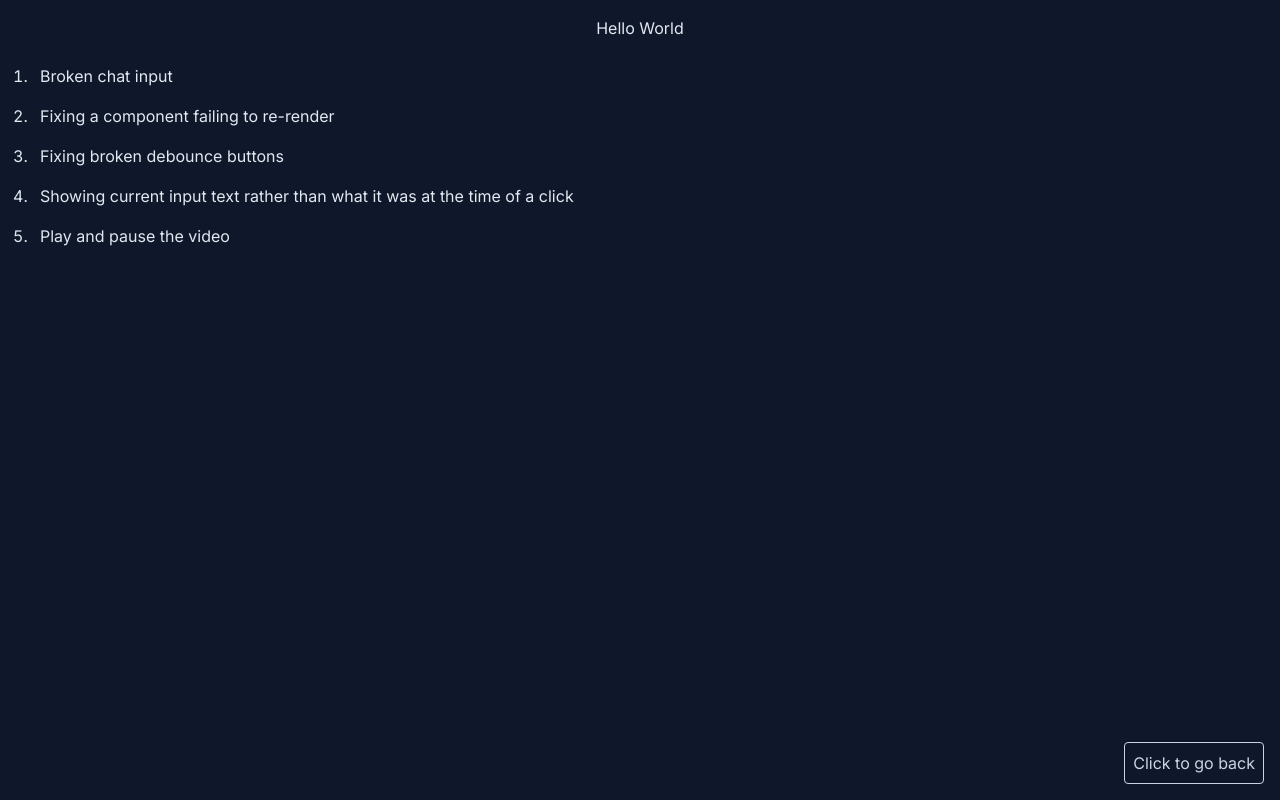
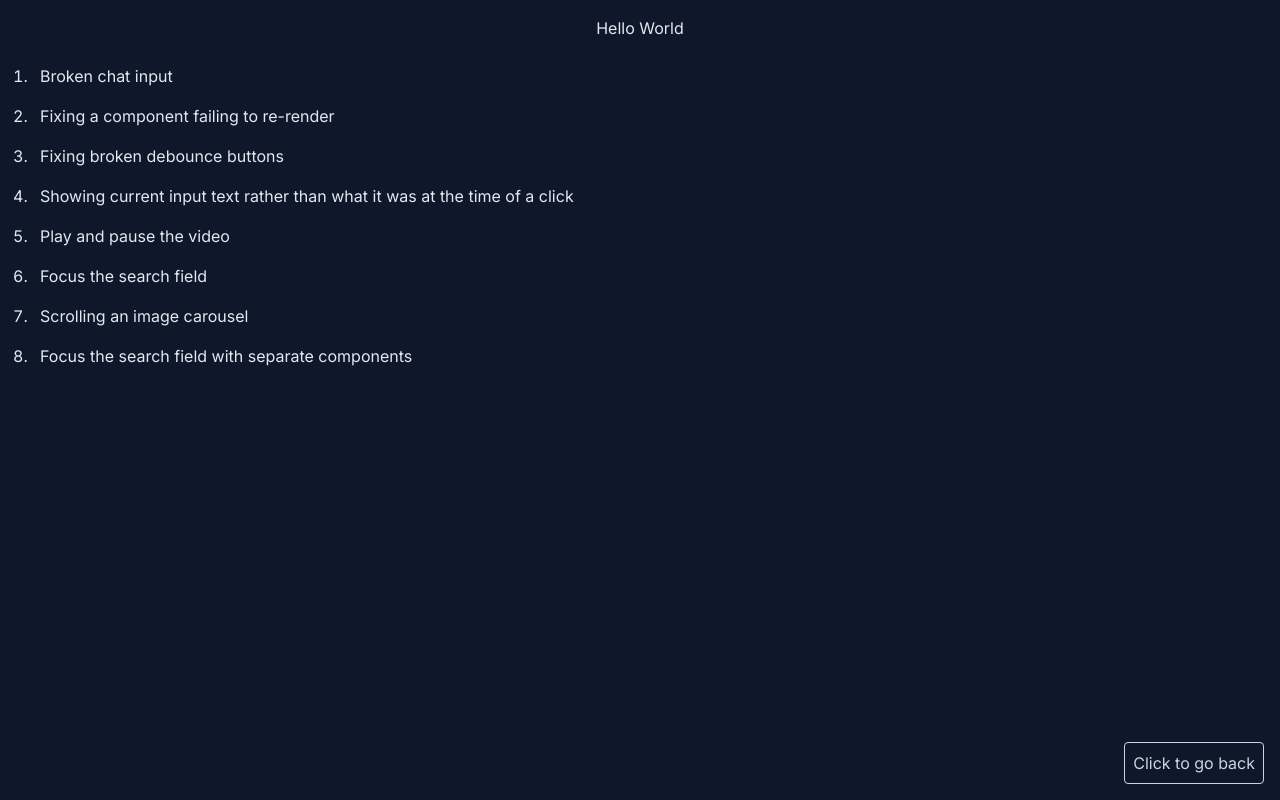
Before and after one commit to KrzysztofSnopek/exercises-and-codewars, a Next.js app: page /refTasks in a window 1280 px wide. Built offline with nearby package versions, Linux system fonts and the light colour scheme.

Commit message:
Adds starting code to the focus input onClick exercise

```diff
--- /dev/null
+++ b/src/app/refTasks/focusInput/page.tsx
@@ -0,0 +1,14 @@
+"use client";
+
+// Make it so that clicking the “Search” button puts focus into the field.
+
+export default function Page() {
+  return (
+    <>
+      <nav>
+        <button>Search</button>
+      </nav>
+      <input placeholder="Looking for something?" />
+    </>
+  );
+}
--- a/src/app/refTasks/page.tsx
+++ b/src/app/refTasks/page.tsx
@@ -31,6 +31,19 @@ export default function Home() {
           <li className="p-2 list-decimal">
             <Link href="/refTasks/playVideo">Play and pause the video</Link>
           </li>
+          <li className="p-2 list-decimal">
+            <Link href="/refTasks/focusInput">Focus the search field</Link>
+          </li>
+          <li className="p-2 list-decimal">
+            <Link href="/refTasks/scrollImages">
+              Scrolling an image carousel
+            </Link>
+          </li>
+          <li className="p-2 list-decimal">
+            <Link href="/refTasks/focusInputSeparate">
+              Focus the search field with separate components
+            </Link>
+          </li>
         </ol>
       </div>
       <ReturnButton />
```
